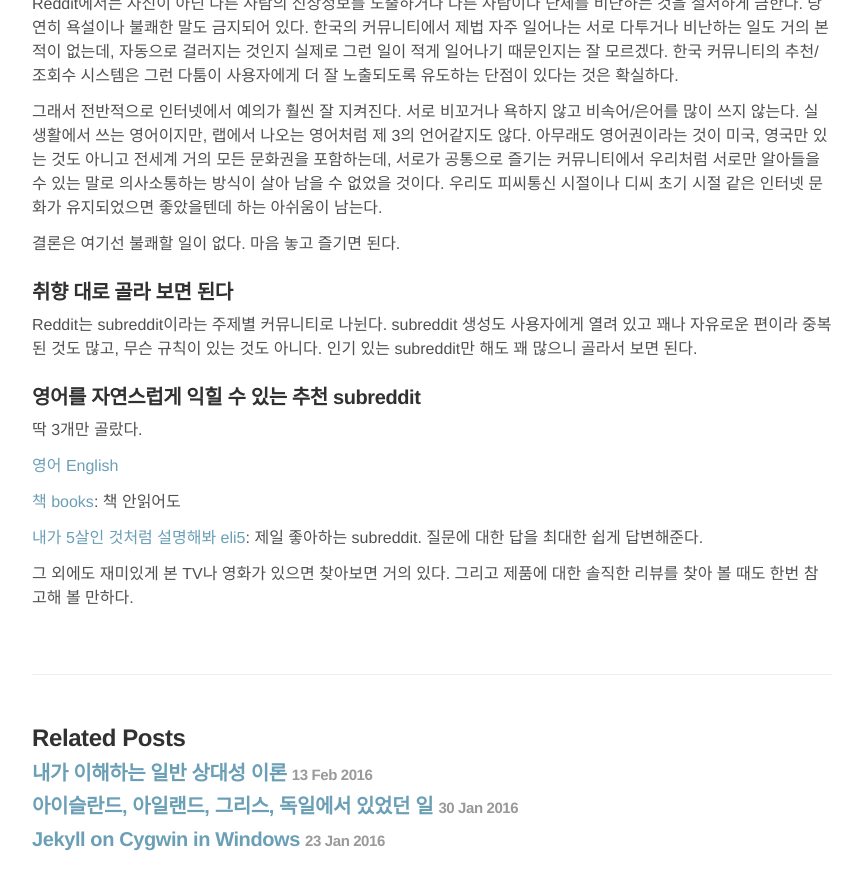
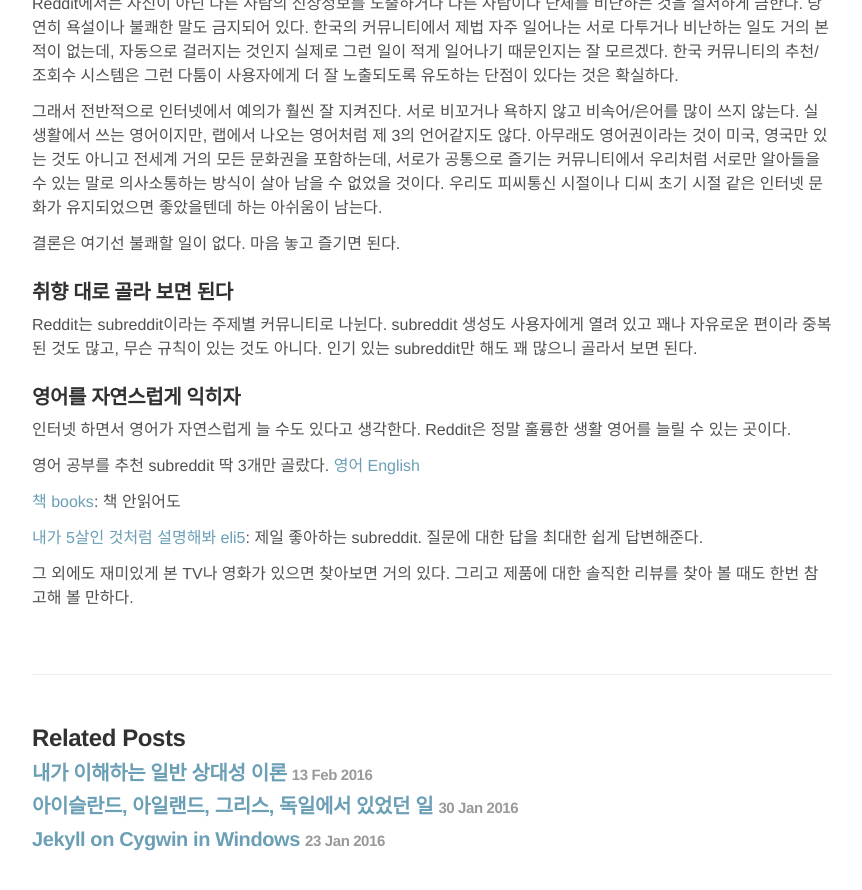
Before and after one commit to ysjin/old-blog, a Jekyll site: the page built from _posts/2016-02-15-reddit.md, in a window 1280 px wide and 900 px high, scrolled down 574 px. Shown: the top 890 px of the window, without its empty margins (208-1070 px from the left). Built offline with Jekyll 4.4.1, drawn with Linux system fonts in a browser that asks for light colours; Markdown is read by kramdown in place of the engine named in the settings; comment, search, counter and statistics services are not loaded.

Commit message:
Update 2016-02-15-reddit.md

```diff
--- a/_posts/2016-02-15-reddit.md
+++ b/_posts/2016-02-15-reddit.md
@@ -37,9 +37,11 @@ comments: true
   Reddit는 subreddit이라는 주제별 커뮤니티로 나뉜다. subreddit 생성도 사용자에게 열려 있고 꽤나 자유로운 편이라 중복된 것도 많고, 무슨 규칙이 있는 것도 아니다.
   인기 있는 subreddit만 해도 꽤 많으니 골라서 보면 된다.
 
-### 영어를 자연스럽게 익힐 수 있는 추천 subreddit
-  딱 3개만 골랐다.
+### 영어를 자연스럽게 익히자
+  인터넷 하면서 영어가 자연스럽게 늘 수도 있다고 생각한다.
+  Reddit은 정말 훌륭한 생활 영어를 늘릴 수 있는 곳이다.
 
+  영어 공부를 추천 subreddit 딱 3개만 골랐다.
   [영어 English](https://www.reddit.com/r/english)
 
   [책 books](https://www.reddit.com/r/books/): 책 안읽어도
```
